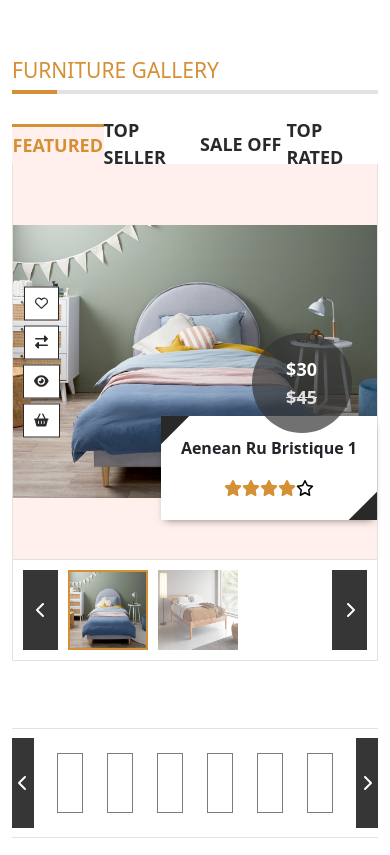
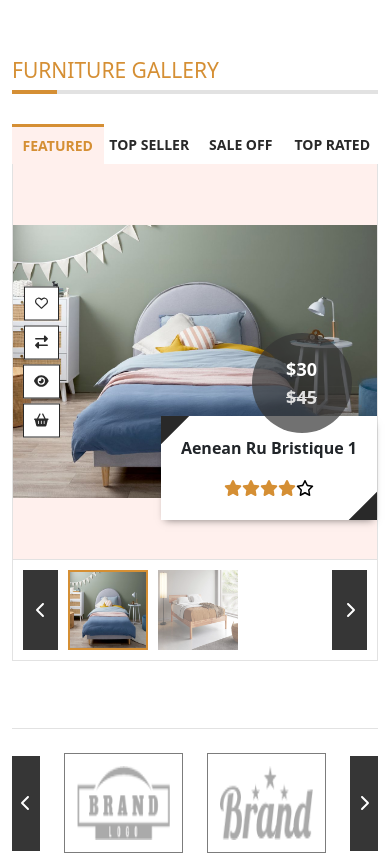
Before and after one commit to DawSeg/furnitureShop, a React (Create React App) app: page / in a window 390 px wide. Shown: the part 5940-6795 px from the top of the page. Built offline with nearby package versions, Linux system fonts and the light colour scheme.

Commit message:
addBrandsFunctionality

```diff
--- a/src/components/features/Brands/Brands.js
+++ b/src/components/features/Brands/Brands.js
@@ -1,30 +1,55 @@
-import React from 'react';
+import React, { useState } from 'react';
 import styles from './Brands.module.scss';
 import { getBrands } from '../../../redux/brandsRedux';
 import { useSelector } from 'react-redux';
 import { FontAwesomeIcon } from '@fortawesome/react-fontawesome';
 import { faChevronLeft, faChevronRight } from '@fortawesome/free-solid-svg-icons';
+import { Container } from 'react-bootstrap';
+import { useMediaQuery } from 'react-responsive';
 
 const Brands = () => {
   const brands = useSelector(getBrands);
+  const [startIndex, setStartIndex] = useState(0);
+
+  const handleNextBrands = () => {
+    if (startIndex + getThumbnailsPerPage() < brands.length) {
+      setStartIndex(startIndex + getThumbnailsPerPage());
+    }
+  };
+
+  const handlePrevBrands = () => {
+    if (startIndex - getThumbnailsPerPage() >= 0) {
+      setStartIndex(startIndex - getThumbnailsPerPage());
+    }
+  };
+
+  const fourPhotos = useMediaQuery({ minWidth: 768, maxWidth: 1199 });
+  const twoPhotos = useMediaQuery({ maxWidth: 767 });
+
+  const getThumbnailsPerPage = () => {
+    if (fourPhotos) return 4;
+    if (twoPhotos) return 2;
+    return 6;
+  };
+
   return (
-    <section className='container'>
+    <Container>
       <div className={styles.brands}>
-        <button className={styles.brandsBtn}>
+        <button className={styles.brandsBtn} onClick={handlePrevBrands}>
           <FontAwesomeIcon icon={faChevronLeft} />
         </button>
         <div className={styles.brandsWrapper}>
-          {brands.map(brand => (
+          {brands.slice(startIndex, startIndex + getThumbnailsPerPage()).map(brand => (
             <li key={brand.id}>
               <img src={brand.image} alt={brand.id} />
             </li>
           ))}
         </div>
-        <button className={styles.brandsBtn}>
+        <button className={styles.brandsBtn} onClick={handleNextBrands}>
           <FontAwesomeIcon icon={faChevronRight} />
         </button>
       </div>
-    </section>
+    </Container>
   );
 };
 export default Brands;
--- a/src/components/features/Brands/Brands.module.scss
+++ b/src/components/features/Brands/Brands.module.scss
@@ -1,7 +1,7 @@
 @import "../../../styles/settings.scss";
 
 .brands {
-  height: 110px;
+  height: 150px;
   padding: $base-padding 0;
   display: flex;
   justify-content: space-between;
@@ -15,8 +15,8 @@
     border: none;
     cursor: pointer;
     font-size: 16px;
-    height: 90px;
-    width: 30px;
+    height: 95px;
+    width: 35px;
     color: $white;
 
     &:hover {
@@ -35,16 +35,17 @@
 
 .brandsWrapper {
   display: flex;
-  justify-content: center;
+  justify-content: space-around;
   align-content: center;
   height: 100%;
   overflow: hidden;
+  margin-right: auto;
 
   li {
     list-style-type: none;
     margin: 0 calc($base-padding / 2);
     border: 1px solid $light-gray;
-    width: 125px;
+    width: 175px;
   }
 
   img {
--- a/src/components/features/Gallery/Gallery.module.scss
+++ b/src/components/features/Gallery/Gallery.module.scss
@@ -299,3 +299,13 @@
     width: 100% !important;
   }
 }
+
+@media (max-width: 390px) {
+
+  .navigation {
+
+    a {
+      font-size: 14px !important;
+    }
+  }
+}
```
